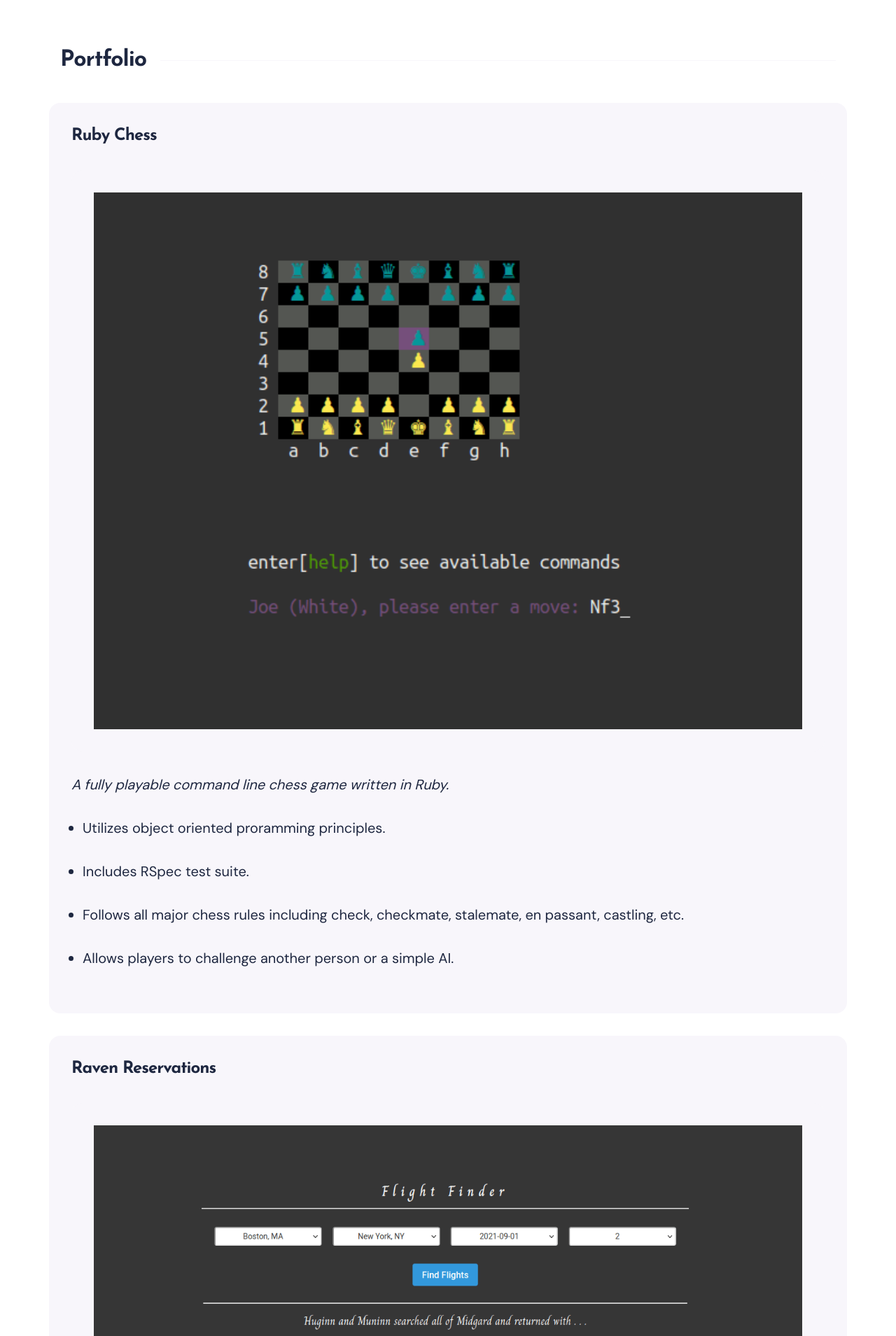
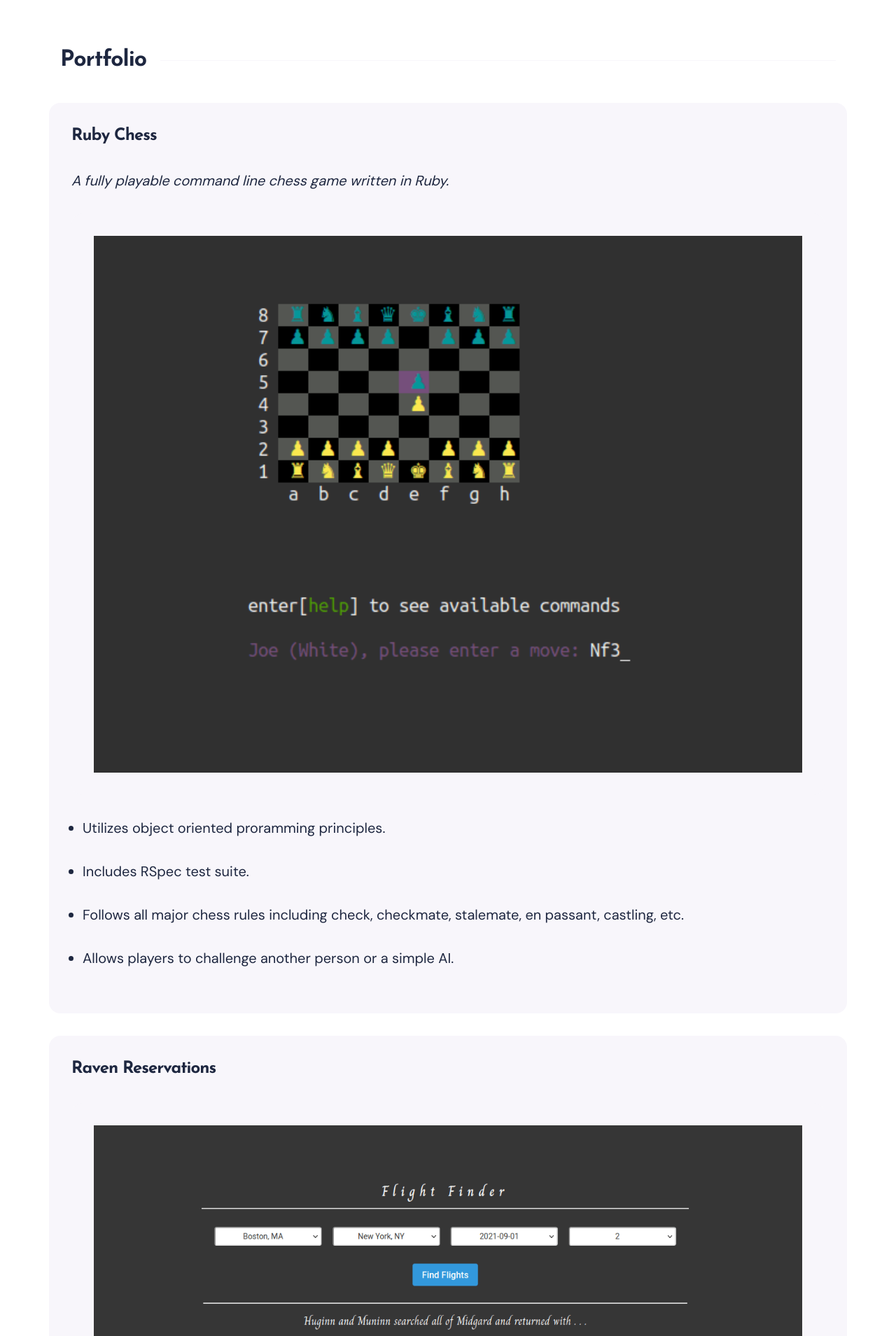
Before and after one commit to joe-mccann-dev/portfolio, a Jekyll site: the page built from index.html, in a window 1280 px wide. Shown: the part 739-2648 px from the top of the page at 70% size. Built offline with Jekyll 4.4.1, drawn with Linux system fonts in a browser that asks for light colours; nearby versions of some CDN libraries.

Commit message:
Move summary to below title.

```diff
--- a/_includes/section-portfolio.html
+++ b/_includes/section-portfolio.html
@@ -17,8 +17,8 @@
       <div class="row">
         <div class="col portfolio__item">
           <h3>{{project.title}}</h3>
+          <p><em>{{project.summary}}</em></p>
           <img src="{{project.image}}" class="portfolio__item" alt="{{project.title}}" width="100%">
-          <p><em>{{project.summary}}</em></p>
           {% for bullet_point in project.description %}
           <ul>
             <li>{{bullet_point}}</li>
```
